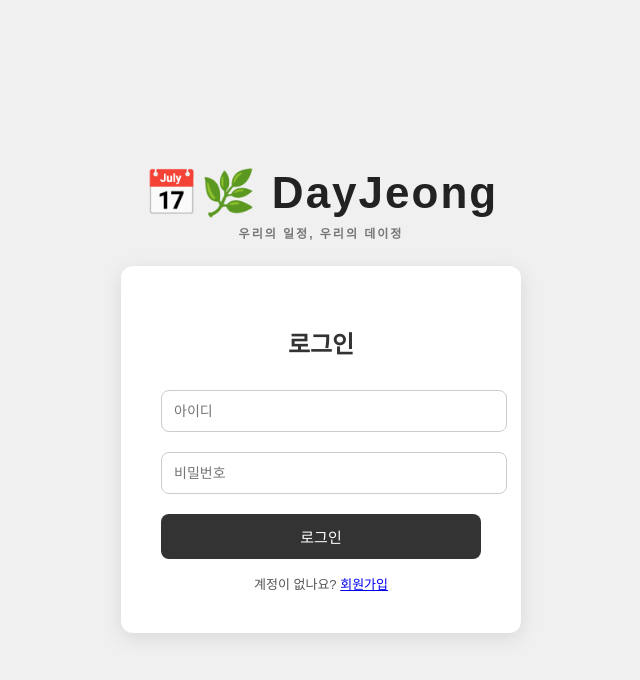
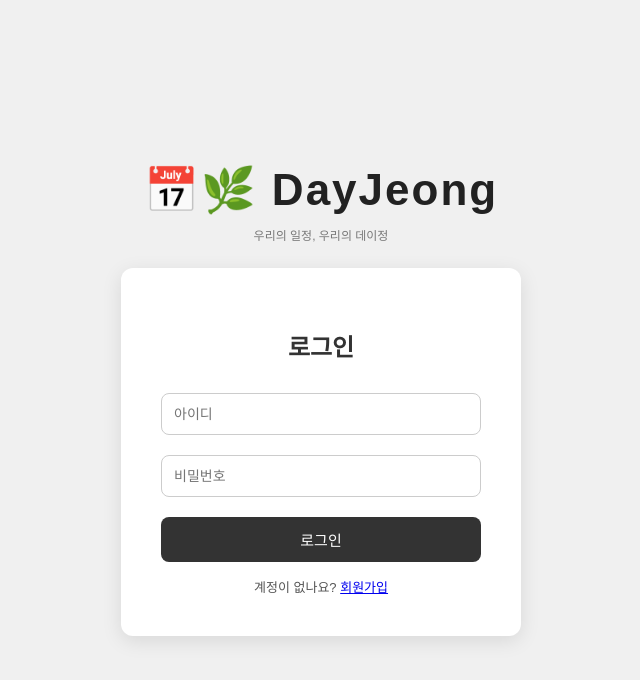
Before and after one commit to rightpleft/dayjeong, a Django app: page /login/ in a window 1280 px wide. Shown: the top 680 px of the page, without its empty margins (319-959 px from the left). Run offline with Django 4.2, Linux system fonts and the light colour scheme.

Commit message:
fix login input alignment + refine UI

```diff
--- a/user/templates/login.html
+++ b/user/templates/login.html
@@ -8,7 +8,7 @@
 body {
     margin:0;
     font-family: Arial;
-    background:#f0f0f0; /* 회색 배경 */
+    background:#f0f0f0;
     height:100vh;
     display:flex;
     justify-content:center;
@@ -25,7 +25,7 @@ body {
     font-size:44px;
     font-weight:bold;
     color:#222;
-    margin-bottom:25px;
+    margin-bottom:10px;
     letter-spacing:2px;
 }
 
@@ -33,7 +33,7 @@ body {
 .sub {
     font-size:12px;
     color:#777;
-    margin-top:5px;
+    margin-bottom:25px;
 }
 
 /* 카드 */
@@ -59,6 +59,7 @@ input {
     border-radius:8px;
     border:1px solid #ccc;
     font-size:14px;
+    box-sizing:border-box; /* 🔥 핵심 (중앙 정렬 해결) */
 }
 
 /* 버튼 */
@@ -91,10 +92,12 @@ button:hover {
 
 <div class="wrapper">
 
-    <!-- 🔥 로고 (달력 + 풀 컨셉) -->
+    <!-- 로고 -->
     <div class="logo">
         📅🌿 DayJeong
-        <div class="sub">우리의 일정, 우리의 데이정</div>
+    </div>
+    <div class="sub">
+        우리의 일정, 우리의 데이정
     </div>
 
     <div class="login-box">
```
